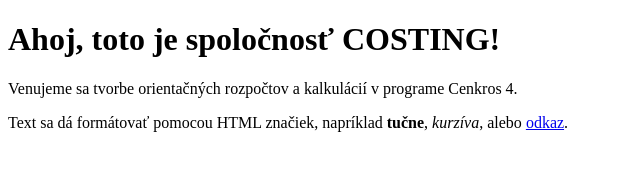
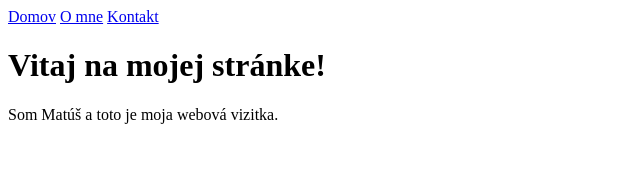
Before and after one commit to Matko1985/costing, a plain HTML site: page index.html in a window 1280 px wide. Shown: the whole page, without its empty margins (0-640 px from the left). Drawn offline with Linux system fonts and the light colour scheme.

Commit message:
Update index.html for personal webpage

```diff
--- a/index.html
+++ b/index.html
@@ -2,11 +2,16 @@
 <html lang="sk">
 <head>
   <meta charset="UTF-8">
-  <title>Moja prvá stránka</title>
+  <title>Moja vizitka</title>
+  <link rel="stylesheet" href="style.css">
 </head>
 <body>
-  <h1>Ahoj, toto je spoločnosť COSTING!</h1>
-  <p>Venujeme sa tvorbe orientačných rozpočtov a kalkulácií v programe Cenkros 4.</p>
-  <p>Text sa dá formátovať pomocou HTML značiek, napríklad <b>tučne</b>, <i>kurzíva</i>, alebo <a href="https://websupport.sk">odkaz</a>.</p>
+  <nav>
+    <a href="index.html">Domov</a>
+    <a href="about.html">O mne</a>
+    <a href="contact.html">Kontakt</a>
+  </nav>
+  <h1>Vitaj na mojej stránke!</h1>
+  <p>Som Matúš a toto je moja webová vizitka.</p>
 </body>
 </html>
```
